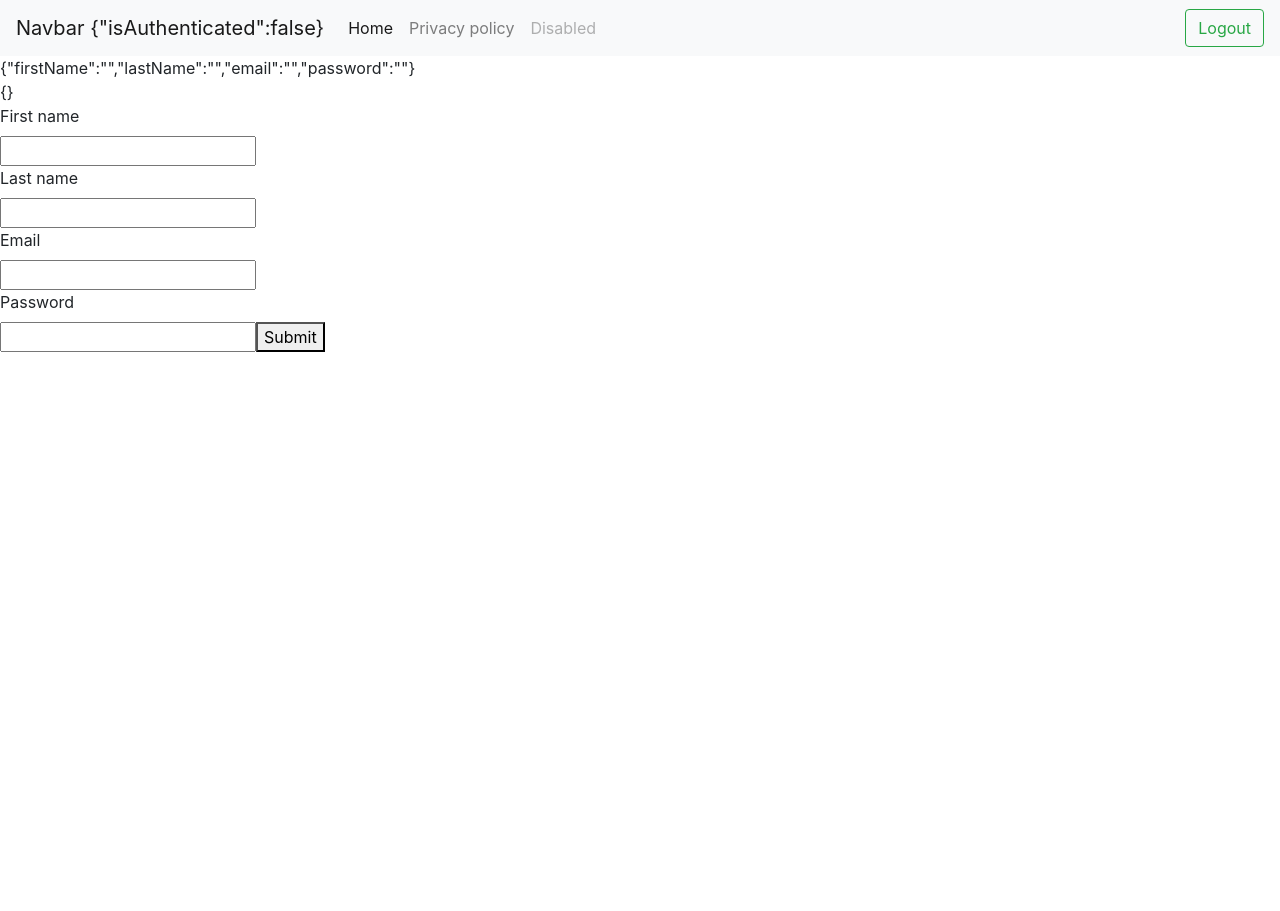
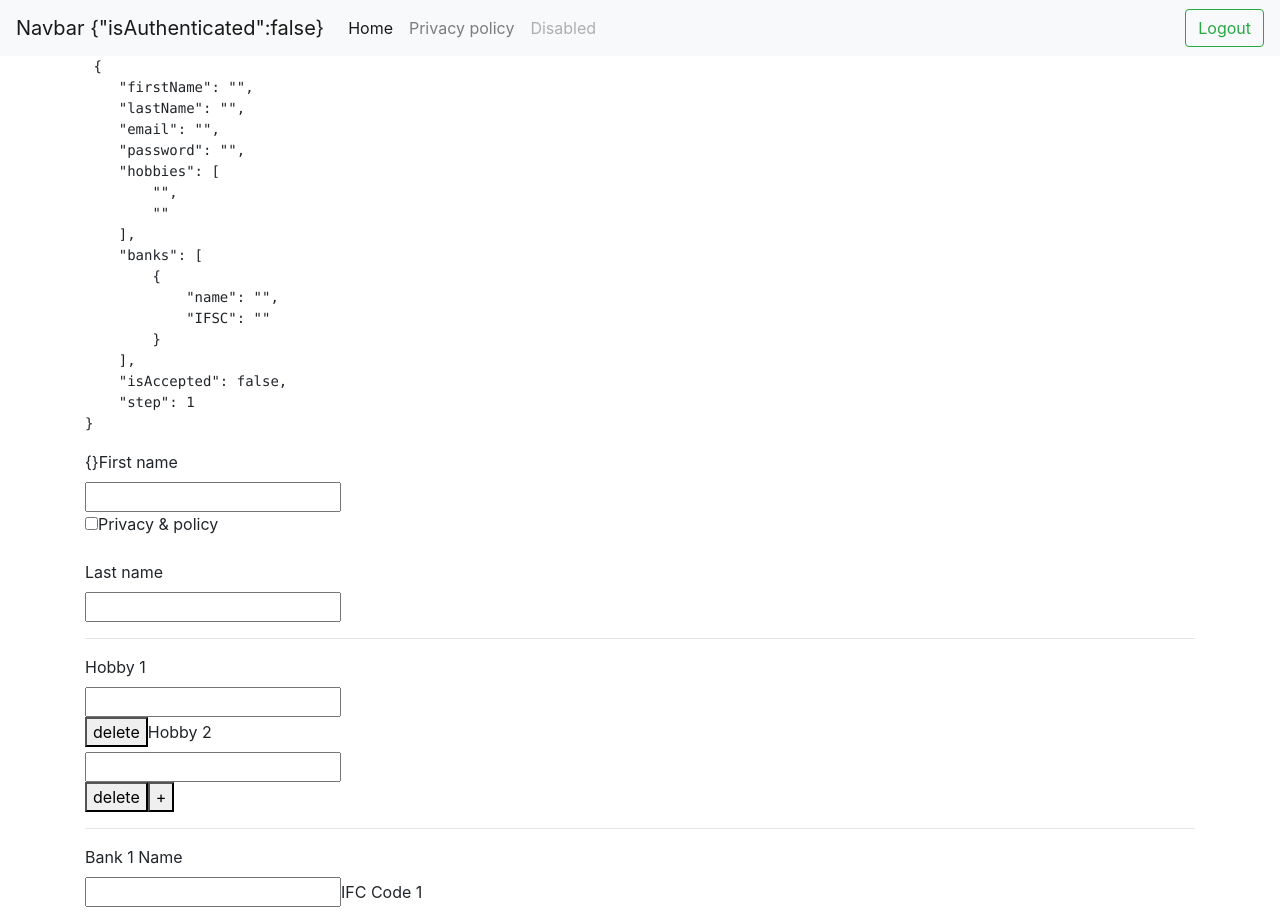
Before and after one commit to MatellioFaruk/react-training, a React (Create React App) app: page /register in a window 1280 px wide. Shown: the top 911 px of the page. Before the commit the page ends 800 px from the top, so only its background shows below. Built offline with nearby package versions, Linux system fonts and the light colour scheme.

Commit message:
Add form fields for hobbies and banks in Register component

```diff
--- /dev/null
+++ b/src/components/FormCheckbox.jsx
@@ -0,0 +1,16 @@
+function FormCheckbox(props) {
+    return (
+        <>
+            <div>
+                <input type="checkbox" name={props.name} checked={props.value} onChange={(e) => {
+                    console.log("ev => ", JSON.stringify(e.target.checked))
+                    props.handleChange("isAccepted", e.target.checked)
+                }} />{props.label}
+                <br />
+                <small>{props.error}</small>
+            </div>
+        </>
+    );
+}
+
+export default FormCheckbox;
--- a/src/pages/Authentication/Register.jsx
+++ b/src/pages/Authentication/Register.jsx
@@ -1,17 +1,22 @@
-import { Formik } from 'formik'
+import { FieldArray, Formik } from 'formik'
 import React from 'react'
-import { object, string } from 'yup'
+import { array, boolean, object, string } from 'yup'
 import FormInput from '../../components/FormInput'
+import FormCheckbox from '../../components/FormCheckbox'
 
 export default function Register() {
     return (
-        <div>
+        <div className='container'>
             <Formik
                 initialValues={{
                     firstName: "",
                     lastName: "",
                     email: "",
-                    password: ""
+                    password: "",
+                    hobbies: ["", ""],
+                    banks: [{ name: "", IFSC: "" }],
+                    isAccepted: false,
+                    step: 1
                 }}
                 validationSchema={
                     object({
@@ -19,6 +24,14 @@ export default function Register() {
                         lastName: string().required(),
                         email: string().required().email(),
                         password: string().required().min(1).max(10),
+                        hobbies: array(string().required("hobby is required.")).min(1),
+                        banks: array(
+                            object({
+                                name: string().required("name is required."),
+                                IFSC: string().required("IFSC code is required")
+                            })
+                        ).min(1),
+                        isAccepted: boolean().oneOf([true], "Please accept Privacy policy.")
                     })
 
 
@@ -31,20 +44,128 @@ export default function Register() {
                     handleChange,
                     values,
                     errors,
-                    handleSubmit
+                    handleSubmit,
+                    setFieldValue,
+                    setFieldTouched
+
                 }) => (<>
+                    <pre> {JSON.stringify(values, null, 4)}
+                    </pre>
+                    {JSON.stringify(errors)}
+                    <FormInput
+                        label={"First name"}
+                        name="firstName"
+                        type="text"
+                        value={values.firstName}
+                        error={errors.firstName}
+                        handleChange={handleChange}
+                    />
 
+                    <FormCheckbox
+                        name="isAccepted"
+                        label="Privacy & policy"
+                        value={values.isAccepted}
+                        handleChange={setFieldValue}
+                        error={errors.isAccepted}
+                    />
 
-                    {JSON.stringify(values)}<br />
-                    {JSON.stringify(errors)}<br />
-                    <FormInput label={"First name"} name="firstName" type="text" value={values.firstName} error={errors.firstName} handleChange={handleChange} />
                     <br />
-                    <FormInput label={"Last name"} name="lastName" type="text" value={values.lastName} error={errors.lastName} handleChange={handleChange} />
+                    <FormInput
+                        label={"Last name"}
+                        name="lastName"
+                        type="text"
+                        value={values.lastName}
+                        error={errors.lastName}
+                        handleChange={handleChange}
+                    />
+                    <br />      <hr />
+
+                    <FieldArray
+                        name='hobbies'
+                        render={(fieldArrayProps) => {
+                            console.log(fieldArrayProps)
+                            return (
+                                <>
+                                    {values.hobbies.map(((hobby, index) => (
+                                        <>
+                                            <FormInput
+                                                label={`Hobby ${index + 1}`}
+                                                name={`hobbies.${index}`}
+                                                type="text"
+                                                value={values.hobbies && values.hobbies[index]}
+                                                error={errors.hobbies && errors.hobbies[index]}
+                                                handleChange={handleChange}
+                                            />
+                                            <br />
+
+                                            <button onClick={() => {
+                                                fieldArrayProps.remove(index)
+                                            }}>delete</button>
+                                        </>
+                                    )))}
+                                    <button onClick={() => {
+                                        fieldArrayProps.push("")
+                                    }}>+</button>
+                                </>
+                            )
+                        }}
+                    />
+
+                    <hr />
+
+                    <FieldArray
+                        name='banks'
+                        render={(fieldArrayProps) => {
+                            console.log(fieldArrayProps)
+                            return (
+                                <>
+                                    {values.banks.map(((bank, index) => (
+                                        <>
+                                            <FormInput
+                                                label={`Bank ${index + 1} Name`}
+                                                name={`banks.${index}.name`}
+                                                type="text"
+                                                value={values.banks && values.banks[index] && values.banks[index].name}
+                                                error={errors.banks && errors.banks[index] && errors.banks[index].name}
+                                                handleChange={handleChange}
+                                            />
+                                            <FormInput
+                                                label={`IFC Code ${index + 1}`}
+                                                name={`banks.${index}.IFSC`}
+                                                type="text"
+                                                value={values.banks && values.banks[index] && values.banks[index].IFSC}
+                                                error={errors.banks && errors.banks[index] && errors.banks[index].IFSC}
+                                                handleChange={handleChange}
+                                            />
+                                            <br />
+
+                                            <button onClick={() => {
+                                                fieldArrayProps.remove(index)
+                                            }}>delete</button>
+                                        </>
+                                    )))}
+                                    <button onClick={() => {
+                                        fieldArrayProps.push({
+                                            name: "",
+                                            IFSC: ""
+                                        })
+                                    }}>+</button>
+                                </>
+                            )
+                        }}
+                    />
+                    <FormInput
+                        label={"Email"}
+                        name="email"
+                        type="text"
+                        value={values.email}
+                        error={errors.email}
+                        handleChange={handleChange} />
                     <br />
-                    <FormInput label={"Email"} name="email" type="text" value={values.email} error={errors.email} handleChange={handleChange} />
+
+                    <FormInput label={"Password"} name="password" type="password" value={values.password} error={errors.password} handleChange={handleChange} />
                     <br />
-                    <FormInput label={"Password"} name="password" type="password" value={values.password} error={errors.password} handleChange={handleChange} />
-                    <button onClick={() => {
+                    <button className='mt-3' onClick={() => {
                         handleSubmit()
                     }}>Submit</button>
                 </>)}
```
